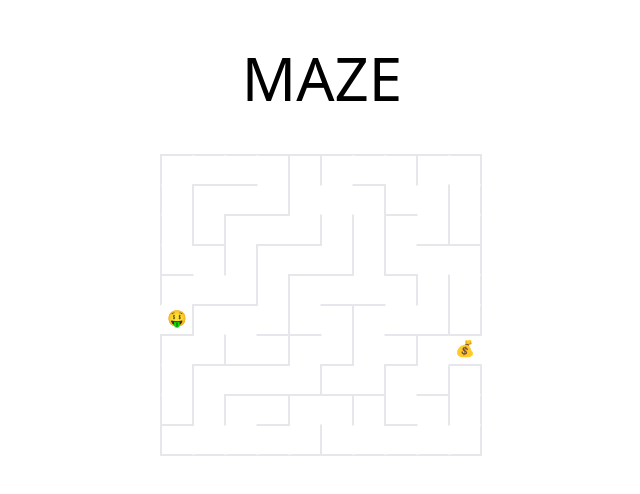
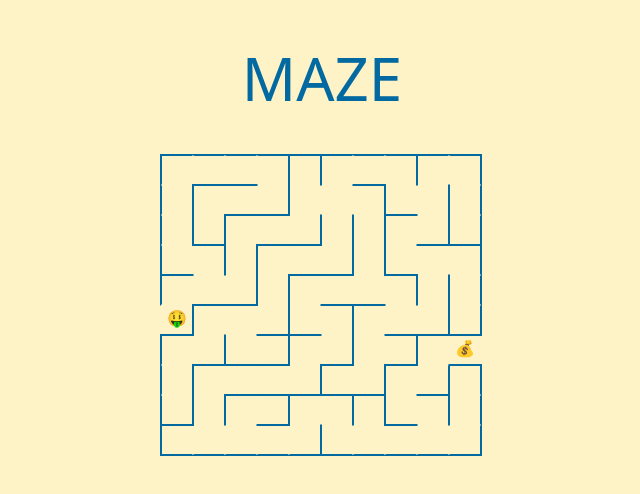
Before and after one commit to ms314006/maze-with-react, a React app: page / in a window 1280 px wide. Shown: the top 494 px of the page, without its empty margins (318-958 px from the left). Built offline with nearby package versions, Linux system fonts and the light colour scheme.

Commit message:
UPDATE remove dynamic class names

```diff
--- a/src/index.jsx
+++ b/src/index.jsx
@@ -145,10 +145,7 @@ const App = () => {
     if (!mazeCol.left) mazeWallBorder += 'border-l-transparent ';
     return mazeWallBorder;
   };
-  const getColors = characterAlreadyDead => ({
-    main: characterAlreadyDead ? 'sky-900' : 'amber-100',
-    minor: characterAlreadyDead ? 'red-500' : 'sky-700',
-  });
+
   const [mazeInfo] = useState({
     start: { x: 0, y: 5 },
     end: { x: 9, y: 6 },
@@ -159,6 +156,9 @@ const App = () => {
   const [isFinishedMaze, setIsFinishedMaze] = useState(false);
   const CHARACTER_HP = 10;
   const characterAlreadyDead = characterCollisionCount >= CHARACTER_HP;
+  const mainBackgroundColor = characterAlreadyDead ? 'bg-sky-900' : 'bg-amber-100';
+  const minorBorderColor = characterAlreadyDead ? 'border-red-500' : 'border-sky-700';
+  const minorTextColor = characterAlreadyDead ? 'text-red-500' : 'text-sky-700';
   const renderMazeInfo = (rowIndex, colIndex) => {
     const getPositionIsMatch = ({ x, y }) => (
       x === colIndex && y === rowIndex
@@ -252,10 +252,10 @@ const App = () => {
         flex-col
         items-center
         transition-all
-        bg-${getColors().main}
+        ${mainBackgroundColor}
       `}
     >
-      <h1 className={`text-${getColors().minor} text-6xl my-12 text-center`}>
+      <h1 className={`${minorTextColor} text-6xl my-12 text-center`}>
         MAZE
       </h1>
       <div className="w-80 h-80 relative">
@@ -273,7 +273,7 @@ const App = () => {
                   row.map((col, colIndex) => (
                     <div
                       key={colIndex}
-                      className={`w-8 h-8 text-center flex-1 border-solid transition-all border-2 -ml-0.5 border-${getColors().minor} ${getMazeWallBorder(col)}`}
+                      className={`w-8 h-8 text-center flex-1 border-solid transition-all border-2 -ml-0.5 ${minorBorderColor} ${getMazeWallBorder(col)}`}
                     >
                       { renderMazeInfo(rowIndex, colIndex) }
                     </div>
@@ -287,11 +287,11 @@ const App = () => {
       {
         isFinishedMaze && (
           <div className="w-full h-full bg-black/50 absolute flex justify-center items-center">
-            <div className={`w-72 h-48 bg-${getColors().main} rounded-xl border-4 border-${getColors().minor} flex flex-col justify-center items-center`}>
-              <h2 className={`text-${getColors().minor} text-4xl font-bold`}>Finished!</h2>
+            <div className={`w-72 h-48 ${mainBackgroundColor} rounded-xl border-4 ${minorBorderColor} flex flex-col justify-center items-center`}>
+              <h2 className={`${minorTextColor} text-4xl font-bold`}>Finished!</h2>
               <button
                 type="button"
-                className={`bg-${getColors().main} rounded border-2 border-${getColors().minor} mt-8 py-2 px-4 text-${getColors().minor}`}
+                className={`${mainBackgroundColor} rounded border-2 ${minorBorderColor} mt-8 py-2 px-4 ${minorTextColor}`}
                 onClick={initMaze}
               >
                 PLAY AGAIN
```
